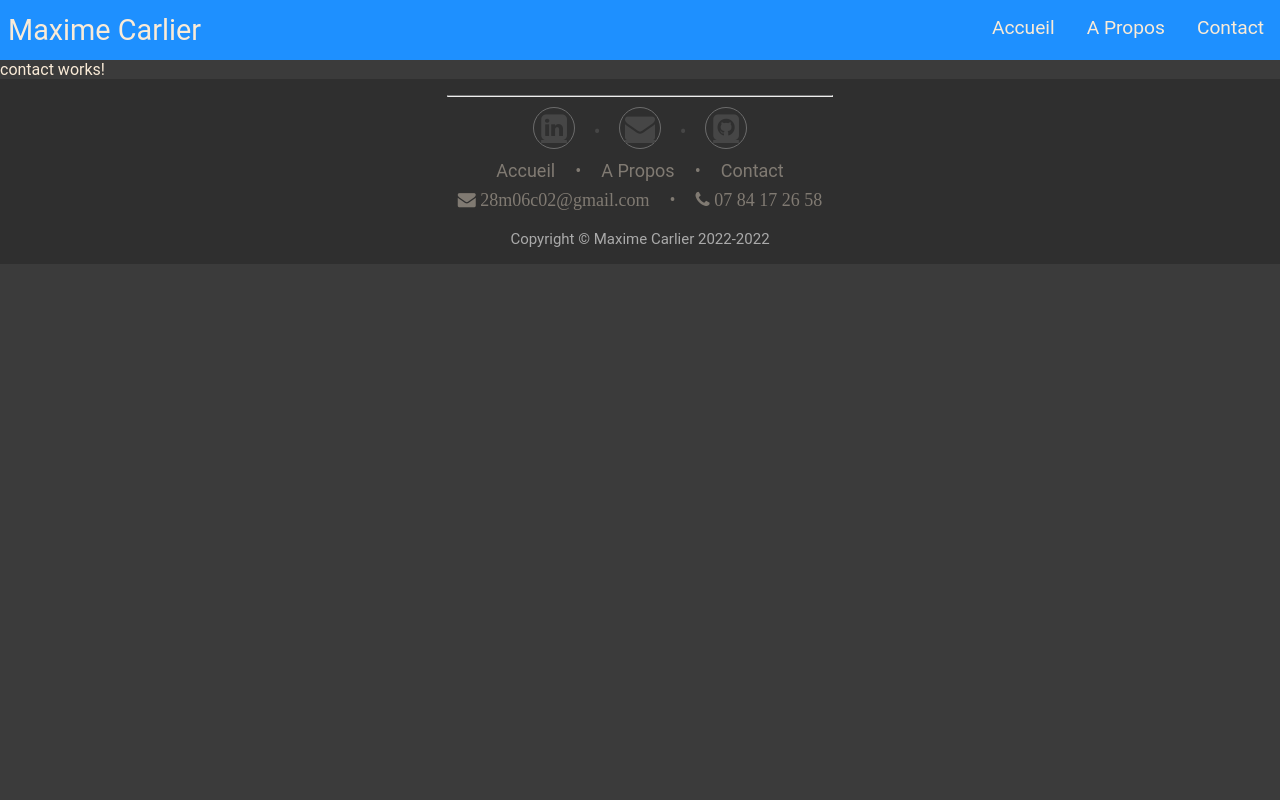
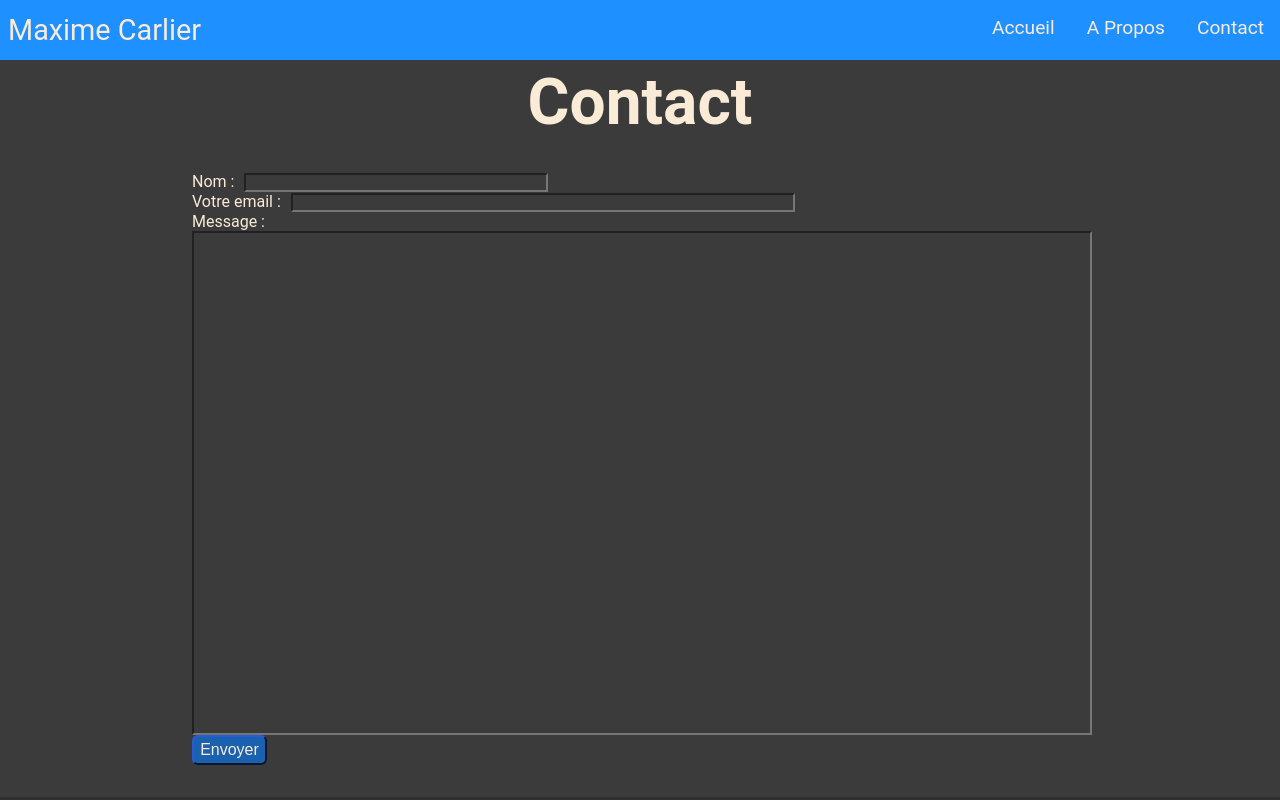
Before and after one commit to Carlier-Maxime/Portfolio, an Angular app: page /contact in a window 1280 px wide. Shown: the top 800 px of the page. Built offline with nearby package versions, Linux system fonts and the light colour scheme.

Commit message:
prepare form for contact

```diff
--- a/src/app/app.module.ts
+++ b/src/app/app.module.ts
@@ -6,12 +6,13 @@ import { NavbarComponent } from './navbar/navbar.component';
 import { FooterComponent } from './footer/footer.component';
 import { BrowserAnimationsModule } from '@angular/platform-browser/animations';
 import { ProjectPreviewComponent } from './project-preview/project-preview.component';
-import {FormsModule} from "@angular/forms";
+import {FormsModule, ReactiveFormsModule} from "@angular/forms";
 import { CompetenceLinkComponent } from './competence-link/competence-link.component';
 import { AppRoutingModule } from './app-routing.module';
 import { AboutComponent } from './about/about.component';
 import { ContactComponent } from './contact/contact.component';
 import { HomepageComponent } from './homepage/homepage.component';
+import {HttpClientModule} from "@angular/common/http";
 
 @NgModule({
   declarations: [
@@ -29,6 +30,8 @@ import { HomepageComponent } from './homepage/homepage.component';
         BrowserAnimationsModule,
         FormsModule,
         AppRoutingModule,
+        ReactiveFormsModule,
+        HttpClientModule
     ],
   providers: [],
   bootstrap: [AppComponent]
--- a/src/app/contact/contact.component.css
+++ b/src/app/contact/contact.component.css
@@ -0,0 +1,28 @@
+form {
+  margin: 2em auto;
+  width: 70%;
+}
+
+#name {
+  width: 300px;
+  margin-left: 10px;
+}
+
+#email {
+  width: 500px;
+  margin-left: 10px;
+}
+
+#message {
+  width: 100%;
+  height: 500px;
+}
+
+#submit {
+  background-color: #1a62b0;
+  border-color: #1a3785;
+  border-radius: 6px;
+  width: 75px;
+  height: 30px;
+  font-size: 16px;
+}
--- a/src/app/contact/contact.component.html
+++ b/src/app/contact/contact.component.html
@@ -1 +1,10 @@
-<p>contact works!</p>
+<h1>Contact</h1>
+<form>
+  <label>Nom :</label>
+  <input id="name" type="text" [formControl]="name"> <br>
+  <label>Votre email :</label>
+  <input id="email" type="email" [formControl]="email"> <br>
+  <label>Message :</label> <br>
+  <input id="message" type="text" [formControl]="message"> <br>
+  <button id="submit" type="submit">Envoyer</button>
+</form>
--- a/src/app/contact/contact.component.ts
+++ b/src/app/contact/contact.component.ts
@@ -1,4 +1,6 @@
 import { Component, OnInit } from '@angular/core';
+import {FormBuilder, FormControl, FormGroup, Validators} from "@angular/forms";
+import {HttpClient} from "@angular/common/http";
 
 @Component({
   selector: 'app-contact',
@@ -6,8 +8,23 @@ import { Component, OnInit } from '@angular/core';
   styleUrls: ['./contact.component.css']
 })
 export class ContactComponent implements OnInit {
+  form: FormGroup;
+  name: FormControl = new FormControl("", [Validators.required,Validators.maxLength(100)]);
+  email: FormControl = new FormControl("", [Validators.required,Validators.email]);
+  message: FormControl = new FormControl("",[Validators.required,Validators.maxLength(1000)]);
+  honeypot: FormControl = new FormControl("");
+  submitted: boolean = false;
+  isLoading: boolean = false;
+  responseMessage: string = "";
 
-  constructor() { }
+  constructor(private formBuilder: FormBuilder, private http: HttpClient) {
+    this.form = this.formBuilder.group({
+      name: this.name,
+      email: this.email,
+      message: this.message,
+      honeypot: this.honeypot
+    });
+  }
 
   ngOnInit(): void {
   }
```
